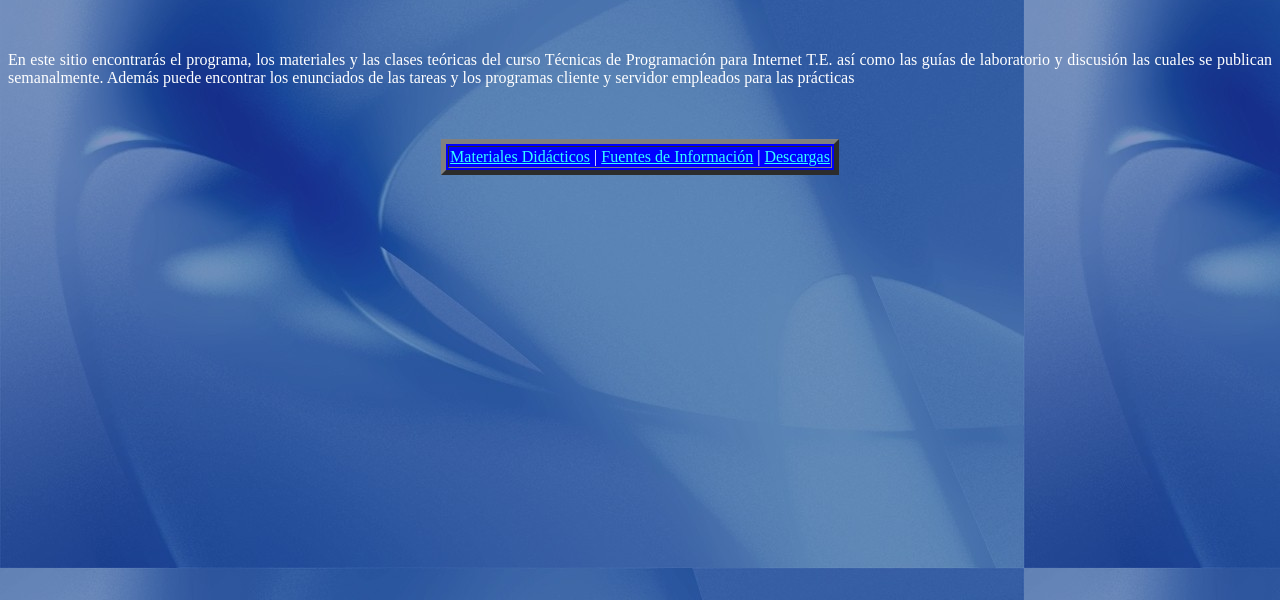
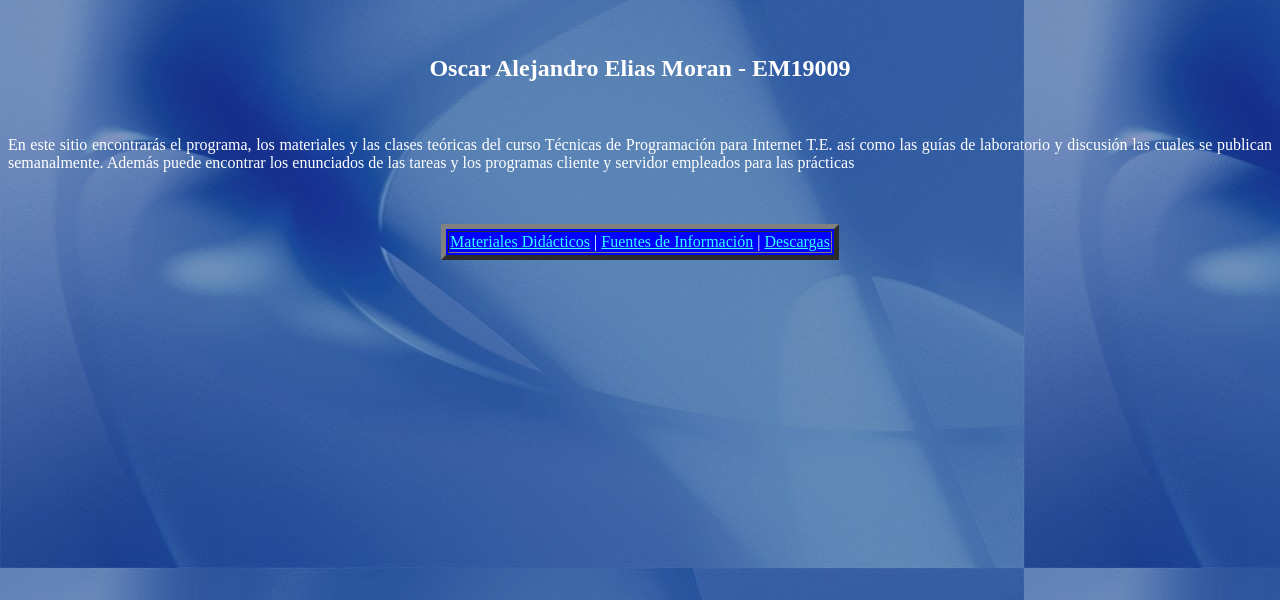
Before and after one commit to AlejandroE200/guia21c, a plain HTML site: page index.html in a window 1280 px wide. Shown: the part 200-800 px from the top of the page. Drawn offline with Linux system fonts and the light colour scheme.

Commit message:
Actualizacion 1.0 de index.html
Se agregaron datos personales al index.html

```diff
--- a/index.html
+++ b/index.html
@@ -32,6 +32,10 @@
    Bienvenid@s al sitio Web
 </H2>
 <BR>
+<H2 align="CENTER">
+   Oscar Alejandro Elias Moran - EM19009
+</H2>
+<BR>
 <P ALIGN="JUSTIFY">
  En este sitio encontrar&aacute;s el programa, los materiales y las clases te&oacute;ricas del curso
  T&eacute;cnicas de Programaci&oacute;n para Internet T.E. as&iacute; como las gu&iacute;as de laboratorio y discusi&oacute;n las cuales
```
